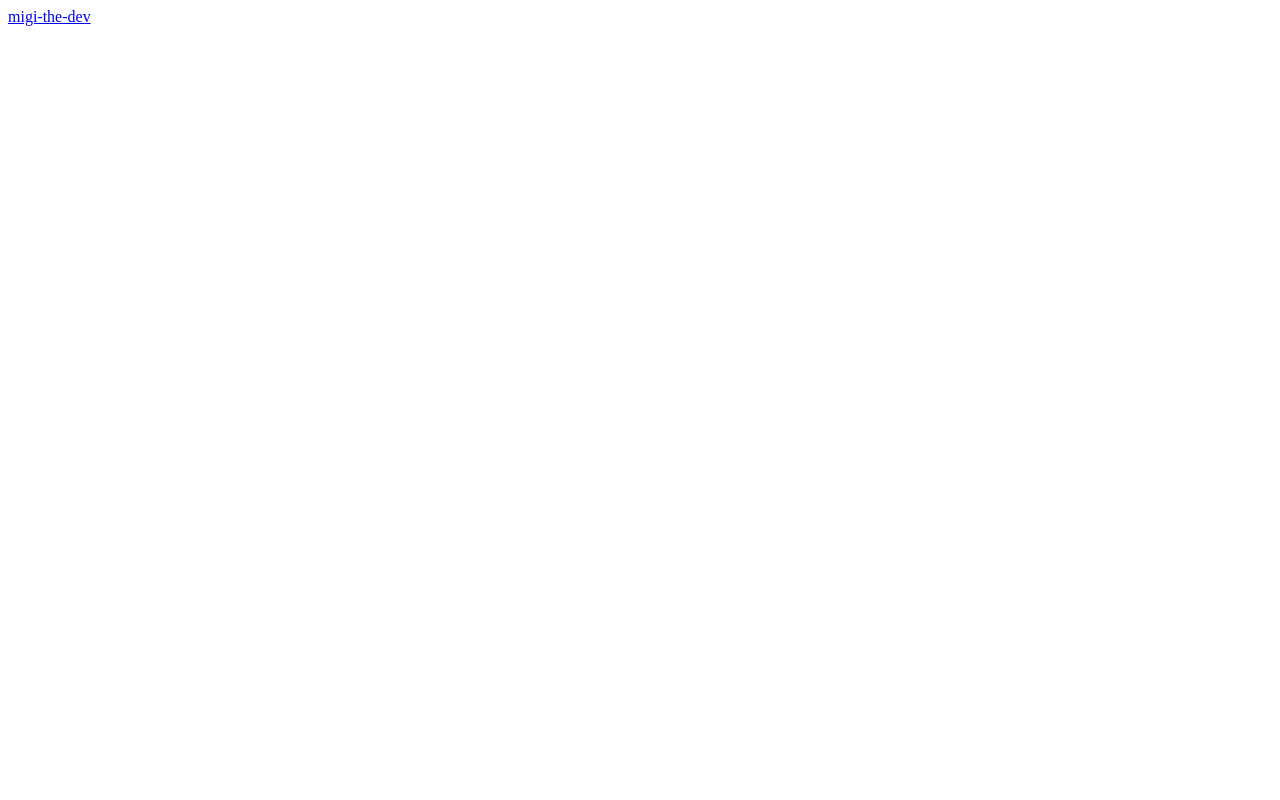
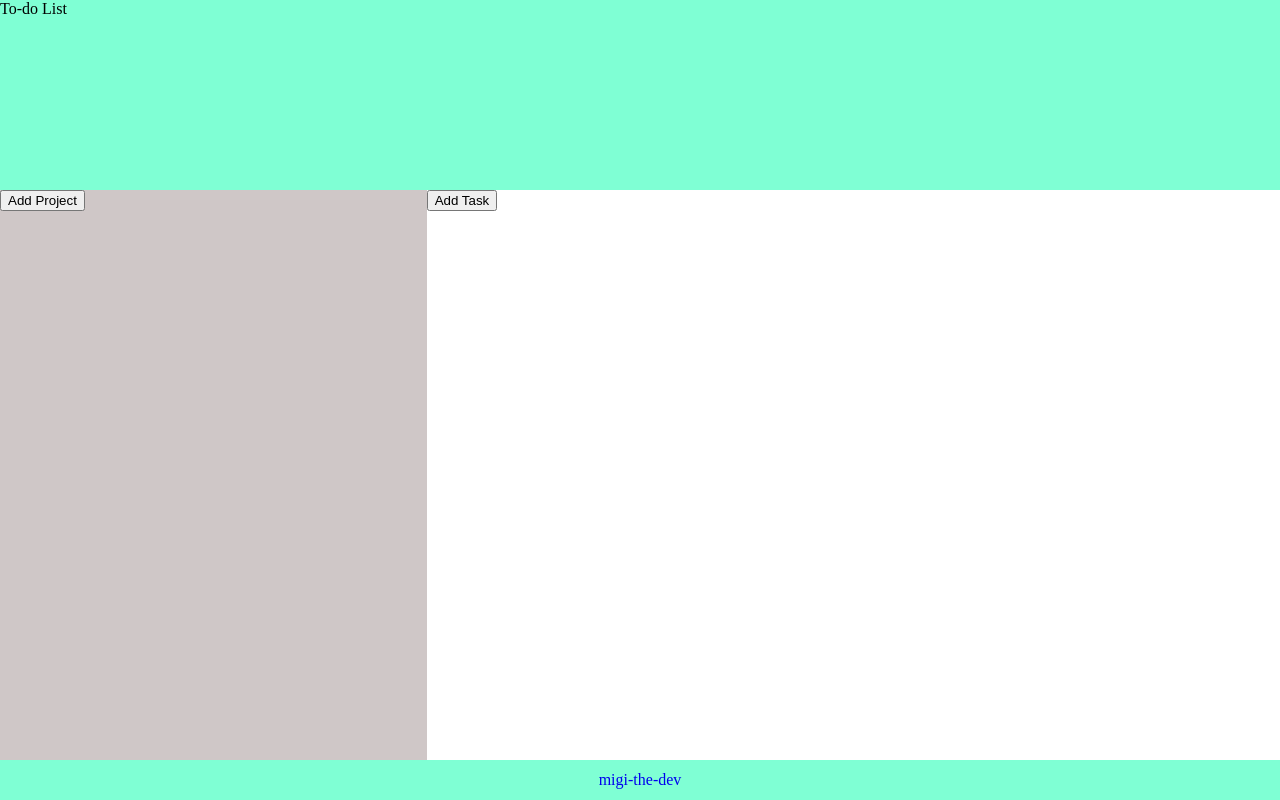
Before and after one commit to mallushi/Todo-List, a website built with webpack: page src/index.html in a window 1280 px wide. Built offline with nearby package versions, Linux system fonts and the light colour scheme.

Commit message:
basic html elements and style

```diff
--- a/src/index.html
+++ b/src/index.html
@@ -7,11 +7,19 @@
     <body>
         <header>
             <div>
-
+                To-do List
             </div>
         </header>
+        <sidebar>
+            <button>Add Project</button>
+        </sidebar>
+        <section>
+            <button>Add Task</button>
+        </section>
         <footer>
-            <div><a href="https://github.com/mallushi">migi-the-dev</a></div>
+            <div>
+                <a href="https://github.com/mallushi">migi-the-dev</a>
+            </div>
         </footer>
     </body>
 </html>
--- a/src/index.js
+++ b/src/index.js
@@ -1 +1,4 @@
 import './style.css';
+
+let todos = [];
+let project = [];
--- a/src/style.css
+++ b/src/style.css
@@ -1,3 +1,46 @@
-div{
-    color: red;
+*{
+    margin: 0;
 }
+
+body{
+    display: grid;
+    grid-template-areas: 'header header'
+                         'sidebar section'
+                         'footer footer';
+    grid-template-rows: 1fr 3fr 40px ;
+    grid-template-columns: 1fr 2fr;
+    height: 100vh;
+}
+
+header{
+    grid-area: header;
+    background-color: aquamarine;
+}
+
+sidebar{
+    grid-area: sidebar;
+    background-color: rgb(207, 199, 199);
+}
+
+section{
+    grid-area: section;
+
+}
+
+footer{
+    grid-area: footer;
+    display: flex;
+    justify-content: center;
+    align-items: center;
+    background-color: aquamarine;
+    height: 40px;
+}
+
+img{
+    height: 20px;
+    width: 20px;
+}
+
+a{
+    text-decoration: none;
+}
```
